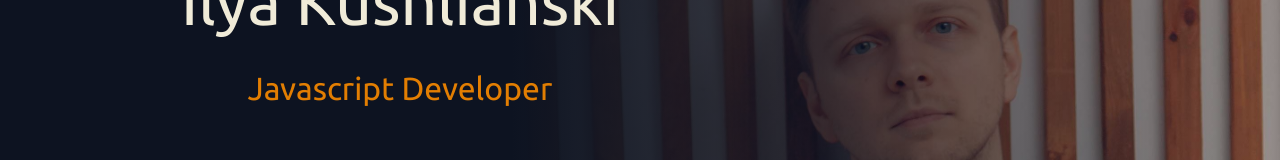
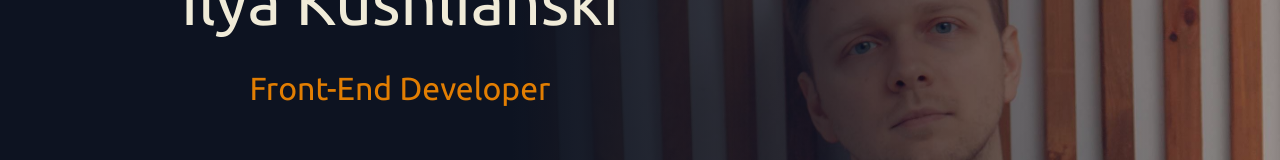
Before and after one commit to ikushlianski/ilya-online-nextjs, a Next.js app: page / in a window 1280 px wide. Shown: the part 314-474 px from the top of the page. Built offline with nearby package versions, Linux system fonts and the light colour scheme.

Commit message:
Skill updates
Signed-off-by: Ilya Kushlianski <kushliansky@gmail.com>

```diff
--- a/src/components/CV/CVBody.scss
+++ b/src/components/CV/CVBody.scss
@@ -27,7 +27,6 @@
 
   &__Title {
     font-size: 12px;
-    margin: 0.5rem 0;
   }
 }
 
--- a/src/components/CV/CVHeader.js
+++ b/src/components/CV/CVHeader.js
@@ -19,7 +19,8 @@ export const CVHeader = () => {
       <div className="MainInfo__Right">
         <h1 className="MainInfo__Name">Ilya Kushlianski</h1>
         <h2 className="MainInfo__Title">
-          {process.env.MODE === 'fs' ? 'Full-stack ' : ''}Front-end Developer
+          Senior {process.env.MODE === 'fs' ? 'Full-stack ' : ''}Front-end
+          Developer
         </h2>
         <div className="MainInfo__Contacts">
           <div className="MainInfo__Email">
--- a/src/components/FrontPage/Intro.js
+++ b/src/components/FrontPage/Intro.js
@@ -11,7 +11,8 @@ export const Intro = () => (
       <img src="/ilya.jpeg" alt="Ilya Kushlianski" className="Intro__Image" />
       <p className="Intro__Primary">Ilya Kushlianski</p>
       <p className="Intro__Secondary">
-        {process.env.MODE === 'fs' ? 'Full-stack ' : ''}Javascript Developer
+        {process.env.MODE === 'fs' ? 'Full-stack Javascript' : 'Front-End'}{' '}
+        Developer
       </p>
     </div>
     <div className="Intro__Desktop shown-md">
@@ -20,7 +21,8 @@ export const Intro = () => (
       <div className="Intro__DesktopInfoContainer">
         <p className="Intro__PrimaryDesktop shown-md">Ilya Kushlianski</p>
         <p className="Intro__SecondaryDesktop shown-md">
-          {process.env.MODE === 'fs' ? 'Full-stack ' : ''}Javascript Developer
+          {process.env.MODE === 'fs' ? 'Full-stack Javascript' : 'Front-End'}{' '}
+          Developer
         </p>
         <div className="Intro__Controls shown-md">
           <Button inverted href={getLinkByAlias('cv')}>
--- a/src/pages/cv/index.js
+++ b/src/pages/cv/index.js
@@ -19,7 +19,9 @@ const CVPage = ({ jobs, education }) => {
   return (
     <Layout
       title="Ilya Kushlianski - CV"
-      description="CV of Ilya Kushlianski, full-stack Javascript developer."
+      description={`CV of Ilya Kushlianski, ${
+        process.env.MODE === 'fe' ? '' : 'full-stack'
+      } Javascript developer."`}
     >
       <div className="CVPage">
         <Block className="CVPage__SmallScreensWarning">
```
